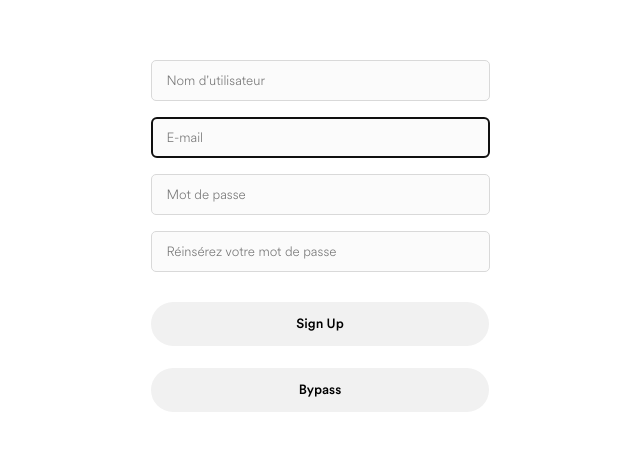
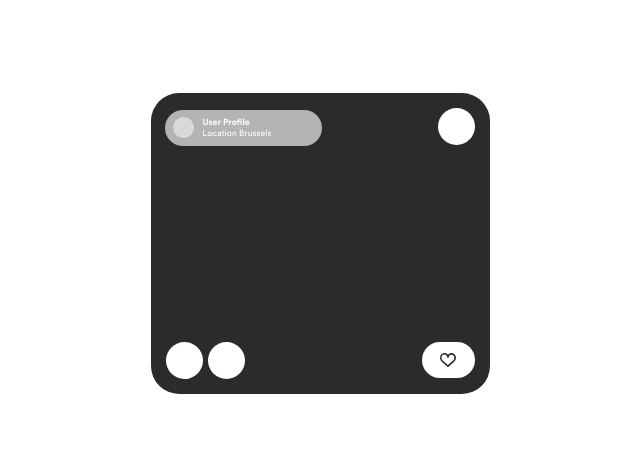
Before and after one commit to TimurKaramenderes/InstagramRevamp, a React (Create React App) app in the folder client/: page /hall in a window 1280 px wide. Shown: the part 157-608 px from the top of the page, without its empty margins (320-960 px from the left). Built offline with nearby package versions, Linux system fonts and the light colour scheme.

Commit message:
Hall developing

```diff
--- a/client/package.json
+++ b/client/package.json
@@ -9,6 +9,7 @@
     "axios": "^0.27.2",
     "react": "^18.2.0",
     "react-dom": "^18.2.0",
+    "react-router-dom": "^6.4.1",
     "react-scripts": "5.0.1",
     "web-vitals": "^2.1.4"
   },
@@ -35,5 +36,8 @@
       "last 1 firefox version",
       "last 1 safari version"
     ]
+  },
+  "devDependencies": {
+    "file-loader": "^6.2.0"
   }
 }
--- a/client/src/App.js
+++ b/client/src/App.js
@@ -4,15 +4,21 @@ import Register from './component/Register/Register';
 import FooterRegister from "./component/Register/FooterRegister"
 import Hall from "./component/Feed/Hall"
 
+
 function App() {
   return (
-    <div className="App">
-      <Register />
-      {//<Hall/>
+    <>
+
+      <div className="App">
+        {//<Register />
+        }
+      {<Hall/>
       }
       {//<FooterRegister />
-      }
-    </div>
+        }
+        </div>
+
+      </>
   );
 }
 
--- a/client/src/component/Feed/Hall.css
+++ b/client/src/component/Feed/Hall.css
@@ -1,6 +1,7 @@
 .post_photo{
 display: flex;
 flex-direction: column;
+justify-content: space-between;
 left: 0%;
 right: 0%;
 top: 0%;
@@ -12,8 +13,28 @@ height: 301px;
 
 }
 
+.container_buttons_top{
+    display: flex;
+    flex-direction: row;
+    background: none;
+    border: none;
+    justify-content: space-between;
+}
 
-.profile_infos{
+.elipse_save{
+width: 37px;
+height: 37px;
+left: 84.66%;
+right: 4.42%;
+top: 4.98%;
+bottom: 82.72%;
+border-radius: 100%;
+margin: 15px 15px 0 0;
+background: #FFFFFF;
+}
+
+
+.button_container_profile{
 display: flex;
 position: relative;
 align-items: center;
@@ -32,6 +53,7 @@ border-radius: 28px;
 font-size: 0.4em;
 border: none;
 color: white;
+margin: 15px 0 0 0
 }
 
 .profile_infos_image{
@@ -60,3 +82,59 @@ gap: 0px;
 .Book_location_infos {
     font-family: "Circular Book";
 }
+
+.container_buttons_bot{
+    display: flex;
+    flex-direction: row;
+    background: none;
+    border: none;
+    justify-content: space-between;
+}
+
+.elipse_comment{
+left: 4.42%;
+right: 84.66%;
+top: 82.72%;
+bottom: 4.98%;
+background: #FFFFFF;
+width: 37px;
+height: 37px;
+margin: 0 0 15px 15px;
+border-radius: 100px;
+}
+
+.elipse_rt{
+left: 4.42%;
+right: 84.66%;
+top: 82.72%;
+bottom: 4.98%;
+background: #FFFFFF;
+width: 37px;
+height: 37px;
+margin: 0 0 0 5px;
+border-radius: 100px;
+
+}
+
+.elipse_like{
+display: flex;
+justify-content: center;
+left: 79.94%;
+right: 4.42%;
+top: 83.06%;
+bottom: 4.98%;
+width: 53px;
+height: 36px;
+background: #FFFFFF;
+border-radius: 28px;
+margin: 0 15px 15px 0;
+}
+
+.button_container_left{
+    display: flex;
+    flex-direction: row;
+}
+
+.svg_like{
+    width: 16px;
+}
--- a/client/src/component/Feed/Hall.js
+++ b/client/src/component/Feed/Hall.js
@@ -1,17 +1,41 @@
 import "./Hall.css"
+import Likes from "../svg/likes.svg"
 
 const Hall = () => {
 
     return (
         <div>
             <div className="post_photo">
-                <button className="profile_infos">
-                        <div className="profile_infos_image">
+                <div className="container_buttons_top">
+                    <button className="button_container_profile">
+                    <div className="profile_infos_image">
+                        {//here is the circle
+                        }
                         </div>
                         <div className="profile_infos_txt">
                                  <p className="Bold_profile_infos">User Profile</p>
                                  <p className="Book_location_infos">Location Brussels</p>
                          </div>
+                    </button>
+                    <div className="button_container_save">
+                        <div className="elipse_save">
+                        </div>
+                    </div>
+                </div>
+
+                <button className="container_buttons_bot">
+                    <div className="button_container_left">
+                        <div className="elipse_comment">
+
+                            </div>
+                            <div className="elipse_rt">
+                            </div>
+                    </div>
+                    <div className="button_container_right">
+                        <div className="elipse_like">
+                            <img className="svg_like" src={Likes} alt="likes button" />
+                        </div>
+                   </div>
                 </button>
             </div>
         </div>
--- a/client/src/component/Register/Register.js
+++ b/client/src/component/Register/Register.js
@@ -1,8 +1,8 @@
 import { useRef, useState, useEffect } from "react";
-// import { faCheck, faTimes, faInfoCircle } from "@fortawesome/free-solid-svg-icons";
-// import { FontAwesomeIcon } from "@fortawesome/react-fontawesome";
+import Hall from "../Feed/Hall";
 import "./Register.css";
 import axios from 'axios';
+import { Navigate } from "react-router-dom"
 
 const USER_REGEX = /^[A-z][A-z0-9-_]{3,23}$/;
 const PWD_REGEX = /^(?=.*[a-z])(?=.*[A-Z])(?=.*[0-9])(?=.*[!@#$%]).{8,24}$/;
@@ -10,6 +10,11 @@ const PWD_REGEX = /^(?=.*[a-z])(?=.*[A-Z])(?=.*[0-9])(?=.*[!@#$%]).{8,24}$/;
 const REGISTER_URL = 'http://localhost:8080/registerUser';
 
 const Register = () => {
+
+
+
+
+
     const userRef = useRef();
     const errRef = useRef();
 
@@ -31,6 +36,7 @@ const Register = () => {
 
     const [errMsg, setErrMsg] = useState('');
     const [success, setSuccess] = useState(false);
+
 
     useEffect(() => {
         userRef.current.focus();
@@ -165,8 +171,12 @@ const Register = () => {
                         />
 
 
+
+
+
                             <button className="buttonLog">Sign Up</button>
-                            <button className="buttonLog">Bypass</button>
+                            <button className="buttonLog"> By Pass</button>
+
                     </form>
                     </section>
 
```
Also changed, not shown: client/src/component/svg/likes.svg (added), 1 other file (tests, documents, lock files or other folders).
